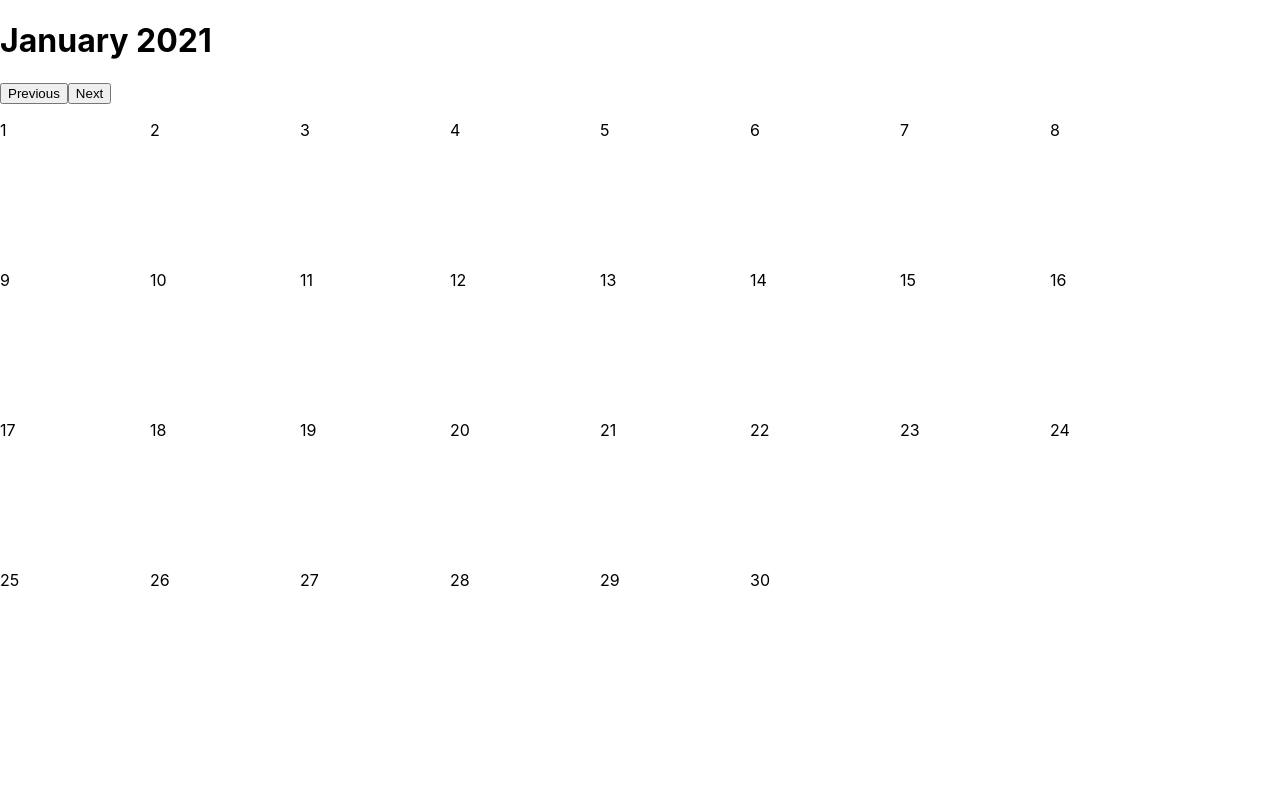
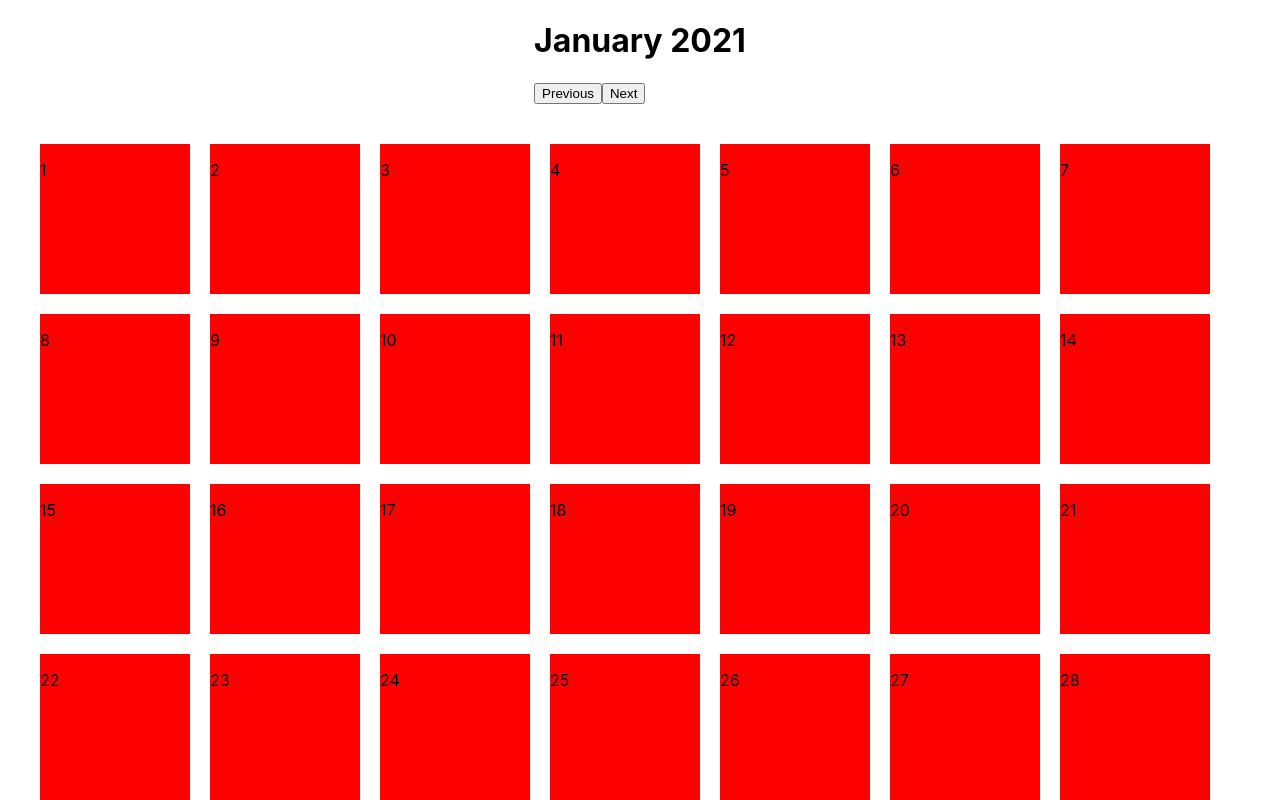
Before and after one commit to vivianachoque/calendar, a React (Create React App) app: page / in a window 1280 px wide. Shown: the top 800 px of the page. Built offline with nearby package versions, Linux system fonts and the light colour scheme.

Commit message:
arreglo classname y sigo mejorando styles margin, padding

```diff
--- a/src/components/App/constants/months.js
+++ b/src/components/App/constants/months.js
@@ -9,7 +9,7 @@ const MONTHS = [
   },
   {
       name: 'March',
-      days: 30
+      days: 31
   },
   {
       name: 'April',
--- a/src/components/App/index.js
+++ b/src/components/App/index.js
@@ -31,7 +31,7 @@ const App = () => {
     }
 
     return (
-        <div>
+        <div className={styles.containerCalendar}>
           <div className={styles.containerDate}>
             <h1 className={styles.date}>{ `${MONTHS[currentMonth].name} ${currentYear}` }</h1>
             <button
@@ -43,11 +43,13 @@ const App = () => {
             <button
                className={styles.button}
                onClick={handleNext}
-            >Next</button>
+            >
+              Next
+            </button>
           </div>
           <Month
-            name={MONTHS[month].name}
-            days={MONTHS[month].days}
+            name={MONTHS[currentMonth].name}
+            days={MONTHS[currentMonth].days}
             year={year}
           />
         </div>
--- a/src/components/App/index.module.scss
+++ b/src/components/App/index.module.scss
@@ -0,0 +1,5 @@
+.containerCalendar {
+  display: flex;
+  flex-direction: column;
+  align-items: center;
+}
--- a/src/components/Days/index.js
+++ b/src/components/Days/index.js
@@ -4,7 +4,7 @@ import styles from './index.module.scss';
 export default function Days({ numDay }) {
   return (
     <div className={styles.containerDay}>
-      <p clasName={styles.numDay}>{ numDay }</p>
+      <p className={styles.numDay}>{ numDay }</p>
     </div>
   )
 }
--- a/src/components/Days/index.module.scss
+++ b/src/components/Days/index.module.scss
@@ -1,9 +1,12 @@
 .containerDay {
    width: 150px;
    height: 150px;
+   background-color: red;
+   margin: 10px;
 }
 
-.numDay {
+.day {
   margin: 0;
   padding: 0;
+  color: blue;
 }
--- a/src/components/Month/index.js
+++ b/src/components/Month/index.js
@@ -4,7 +4,7 @@ import styles from './index.module.scss';
 import Days from '../Days';
 
 export default function Month({ name, days }) {
-  const allDays = [...Array(days - 1).keys()];
+  const allDays = [...Array(days).keys()];
 
   return (
       <div className={styles.containerDays}>
--- a/src/components/Month/index.module.scss
+++ b/src/components/Month/index.module.scss
@@ -1,5 +1,5 @@
 .containerDays {
   display: flex;
   flex-wrap: wrap;
-  margin: 0 auto;
+  padding: 30px;
 }
```
Also changed, not shown: 1 other file (tests, documents, lock files or other folders).
